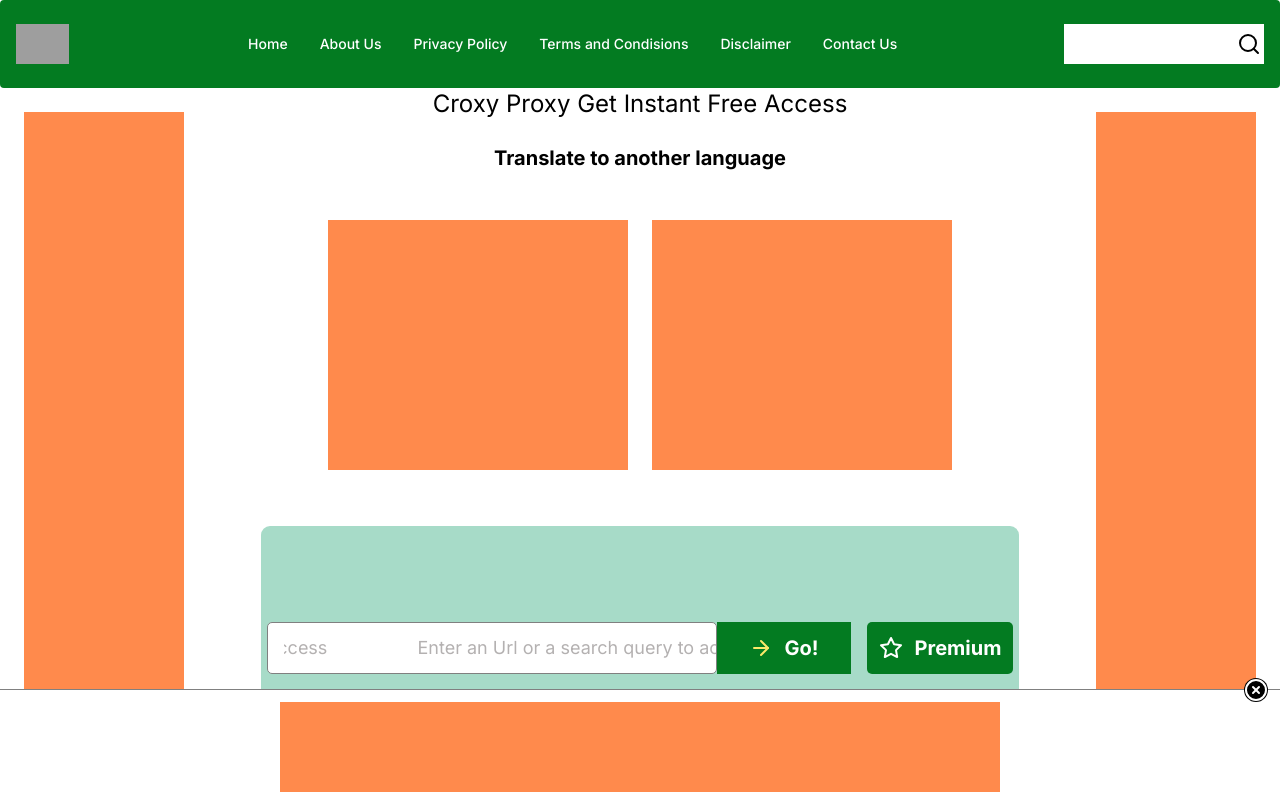
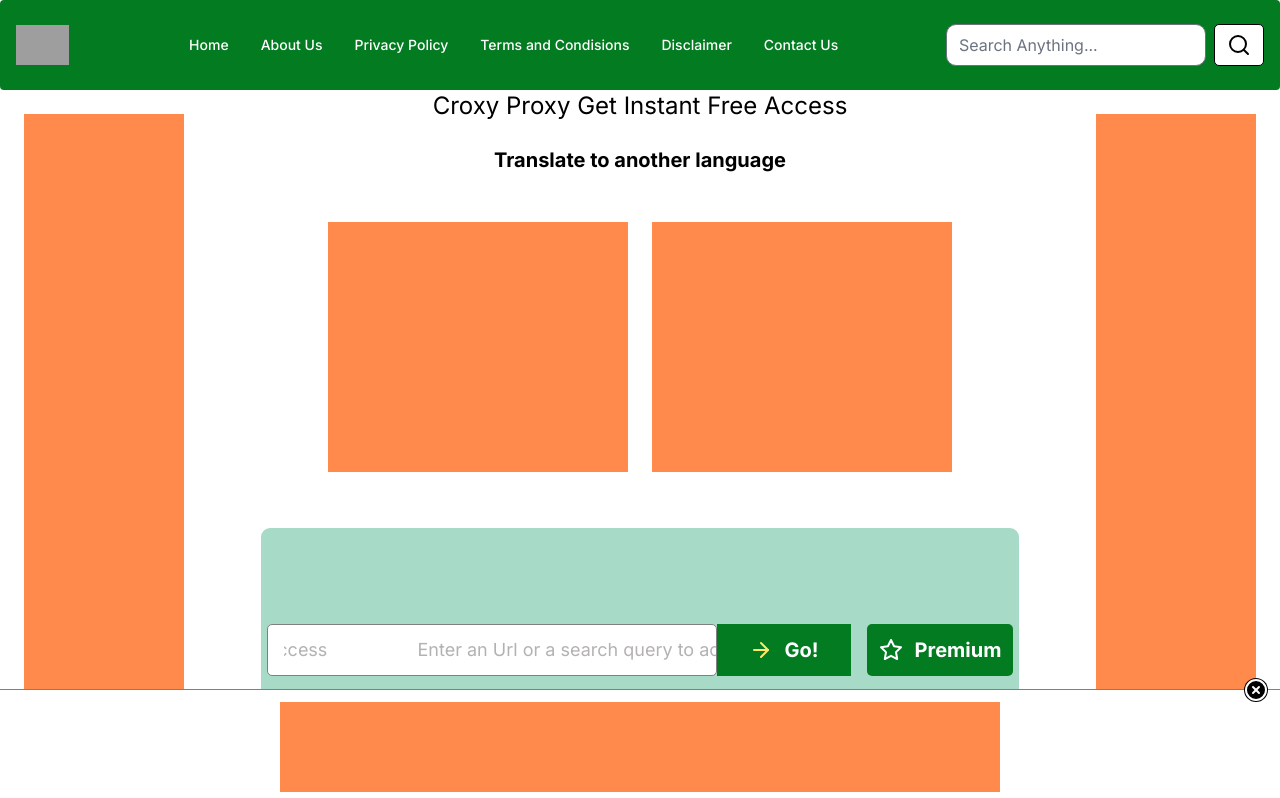
Before and after one commit to faisalakandha/proxy-site-bd, a Next.js app in the folder frontend/: page / in a window 1280 px wide. Shown: the top 798 px of the page. Built offline with nearby package versions, Linux system fonts and the light colour scheme; grey boxes are pictures that could not be loaded.

Commit message:
Search UI updated

```diff
--- a/frontend/app/layout.tsx
+++ b/frontend/app/layout.tsx
@@ -7,7 +7,6 @@
 import { SiteFooter } from "@/src/Footer";
 import { Header } from "@/src/Header";
 import { HeaderMobile } from "@/src/Header-Mobile";
-import SiteDownAdFooter from "@/src/Ads/SiteDownAdFooter";
 import { CircleX } from "lucide-react";
 import { useState } from "react";
 
--- a/frontend/src/Header/index.tsx
+++ b/frontend/src/Header/index.tsx
@@ -30,9 +30,7 @@
         <Navbar.Link className="text-white" href="/contact">Contact Us</Navbar.Link>
       </Navbar.Collapse>
       <div className="flex">
-        <div style={{ display: 'inline-block', width: '200px', }} className="py-2 text-green bg-white ml-auto">
-          <SearchIcon style={{marginRight:'3px', cursor:'pointer'}} className="ml-auto" />
-        </div>
+      <form  className="flex w-full items-center space-x-2"> <input style={{borderRadius:'10px'}} type="text" className="bg-white w-full" placeholder="Search Anything..."  /> <button style={{borderRadius:'5px', border:'1px solid black'}} className='hover:bg-gray-500 hover:text-white bg-white text-md font-semibold px-3 py-2' type="submit"><SearchIcon /></button> </form>
       </div>
     </Navbar>
   )
```
